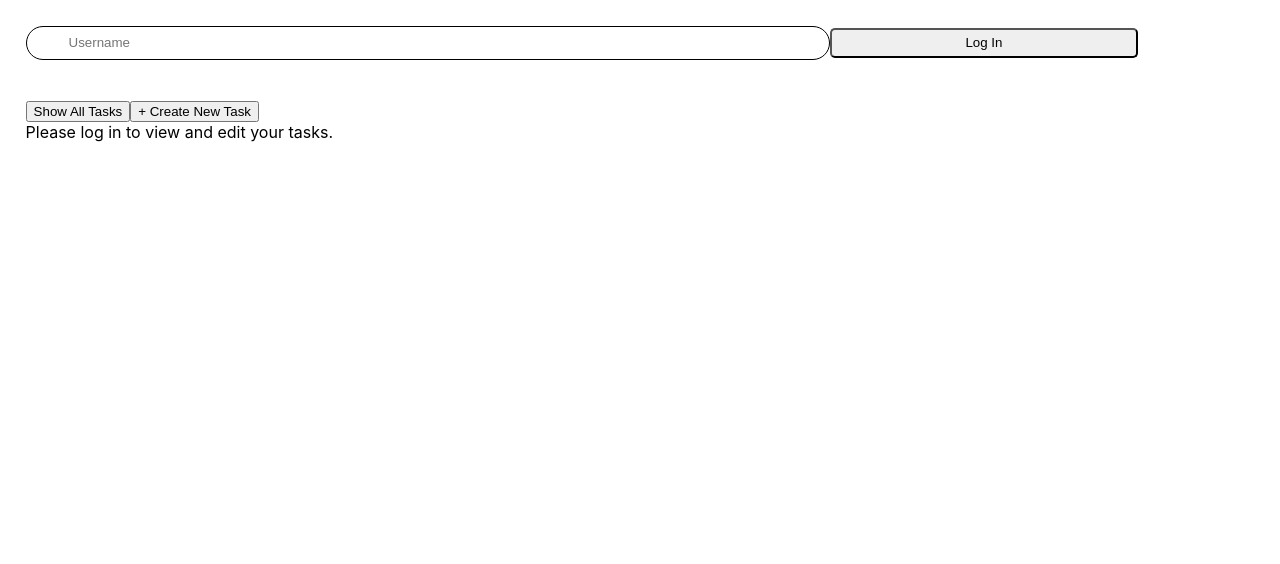
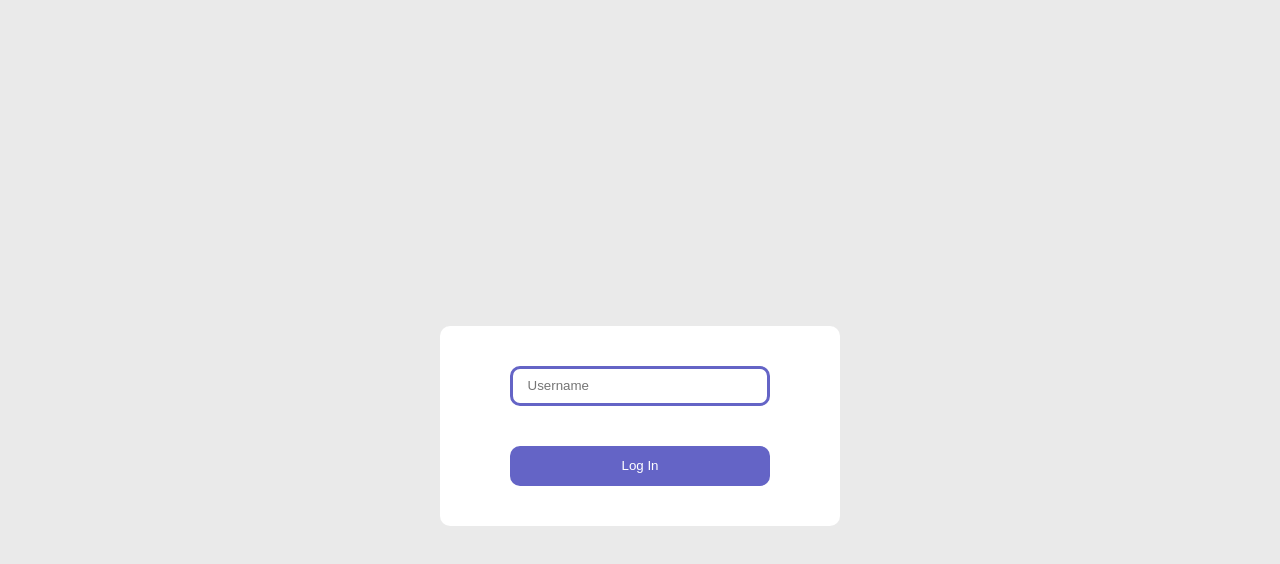
Before and after one commit to steph-beneschan-256/task-tracker, a React (Create React App) app: page / in a window 1280 px wide. Shown: the top 564 px of the page. Built offline with nearby package versions, Linux system fonts and the light colour scheme.

Commit message:
styling and prevent logout on refresh

```diff
--- a/src/App.css
+++ b/src/App.css
@@ -1,5 +1,27 @@
+/* ---------------- App.js ---------------*/
+
 .App {
   padding: 2vw;
+}
+
+.loggedOut {
+  background-color: rgb(234, 234, 234);
+  display: flex;
+  height: 100vh;
+  height: 100svh;
+  justify-content: center;
+  align-items: center;
+}
+
+#loginBarContainer {
+  border-radius: 10px;
+  background-color: rgb(255, 255, 255);
+  display: flex;
+  height: 25vh;
+  width: 90%;
+  max-width: 400px;
+  /* width: 100%;
+  height: 100%; */
 }
 
 @media (prefers-reduced-motion: no-preference) {
@@ -18,27 +40,47 @@
   background-color: black;
   width: 100%;
   height: 1px;
-
 }
 
 /* ----------- Log-In Bar -----------*/
 .log-in-bar {
   width: 100%;
+  display: flex;
+  flex-direction: column;
+  justify-content: center;
+  align-items: center;
 }
+
+.loginBarContainer {
+  display: flex;
+  flex-direction: column;
+  justify-content: space-between;
+  align-items: center;
+  height: 60%;
+  width: 100%;
+  padding: 20px;
+  max-height: 400px;
+}
+
 .log-in-bar .username-field {
   width: 65%;
-  height: 5vw;
-  max-height: 30px;
-  border-radius: 50px;
+  height: 20vw;
+  max-height: 40px;
+  border-radius: 10px;
   text-indent: 5%;
-  border: solid 1px;
+  border: solid 3px rgb(100, 100, 198);
+  box-sizing: border-box;
+}
 
-}
 .log-in-bar button {
-  width: 25%;
-  height: 5vw;
-  max-height: 30px;
-  border-radius: 5px;
+  width: 65%;
+  height: 20vw;
+  /* height: 5vw; */
+  max-height: 40px;
+  border-radius: 10px;
+  border: none;
+  background-color: rgb(100, 100, 198);
+  color: white;
 }
 
 /* ------- Task Creation Form -------*/
@@ -63,7 +105,8 @@
   font-size: small;
 }
 
-.task-creator input, textarea {
+.task-creator input,
+textarea {
   width: 100%;
   font-size: large;
 }
@@ -110,53 +153,53 @@
 
 /* ------------Task List ------------*/
 .taskList {
-  display:flex;
+  display: flex;
   flex-wrap: wrap;
-  align-content:flex-start;
-  gap:10px;
-  margin:auto;
-  background-color:beige;
-  padding:1%;
+  align-content: flex-start;
+  gap: 10px;
+  margin: auto;
+  background-color: beige;
+  padding: 1%;
 }
 .task {
-  padding:3px;
-  background-color:#dddddd;
-  width:30%;
-  max-width:300px;
-  height:auto;
-  box-sizing:border-box;
+  padding: 3px;
+  background-color: #dddddd;
+  width: 30%;
+  max-width: 300px;
+  height: auto;
+  box-sizing: border-box;
 }
 
 .task form {
-  box-sizing:border-box;
+  box-sizing: border-box;
 }
 
-.task form textarea{
-  box-sizing:border-box;
-  border:none;
-  resize:none;
+.task form textarea {
+  box-sizing: border-box;
+  border: none;
+  resize: none;
 }
 
-.task form button{
-  height:auto;
-  text-align:center;
-  margin:auto;
+.task form button {
+  height: auto;
+  text-align: center;
+  margin: auto;
 }
 
 .description {
-  height:10rem;
+  height: 10rem;
 }
 
 .text-center {
-  text-align:center;
+  text-align: center;
 }
 
 .complete {
-  background-color:#dddddd;
+  background-color: #dddddd;
 }
 
 .incomplete {
-  background-color:#f4fab6;
+  background-color: #f4fab6;
 }
 
 .transparent {
@@ -172,7 +215,62 @@
 }
 
 .flex {
-  display:flex;
+  display: flex;
   justify-content: flex-start;
-  gap:5px;
+  gap: 5px;
 }
+
+/*---------------- Loader ---------------- */
+.loader {
+  color: #bfbfbf;
+  font-size: 45px;
+  text-indent: -9999em;
+  overflow: hidden;
+  width: 1em;
+  height: 1em;
+  border-radius: 50%;
+  position: relative;
+  transform: translateZ(0);
+  animation: mltShdSpin 1.7s infinite ease, round 1.7s infinite ease;
+}
+
+@keyframes mltShdSpin {
+  0% {
+    box-shadow: 0 -0.83em 0 -0.4em, 0 -0.83em 0 -0.42em, 0 -0.83em 0 -0.44em,
+      0 -0.83em 0 -0.46em, 0 -0.83em 0 -0.477em;
+  }
+  5%,
+  95% {
+    box-shadow: 0 -0.83em 0 -0.4em, 0 -0.83em 0 -0.42em, 0 -0.83em 0 -0.44em,
+      0 -0.83em 0 -0.46em, 0 -0.83em 0 -0.477em;
+  }
+  10%,
+  59% {
+    box-shadow: 0 -0.83em 0 -0.4em, -0.087em -0.825em 0 -0.42em,
+      -0.173em -0.812em 0 -0.44em, -0.256em -0.789em 0 -0.46em,
+      -0.297em -0.775em 0 -0.477em;
+  }
+  20% {
+    box-shadow: 0 -0.83em 0 -0.4em, -0.338em -0.758em 0 -0.42em,
+      -0.555em -0.617em 0 -0.44em, -0.671em -0.488em 0 -0.46em,
+      -0.749em -0.34em 0 -0.477em;
+  }
+  38% {
+    box-shadow: 0 -0.83em 0 -0.4em, -0.377em -0.74em 0 -0.42em,
+      -0.645em -0.522em 0 -0.44em, -0.775em -0.297em 0 -0.46em,
+      -0.82em -0.09em 0 -0.477em;
+  }
+  100% {
+    box-shadow: 0 -0.83em 0 -0.4em, 0 -0.83em 0 -0.42em, 0 -0.83em 0 -0.44em,
+      0 -0.83em 0 -0.46em, 0 -0.83em 0 -0.477em;
+  }
+}
+
+@keyframes round {
+  0% {
+    transform: rotate(0deg);
+  }
+  100% {
+    transform: rotate(360deg);
+  }
+}
--- a/src/App.js
+++ b/src/App.js
@@ -1,12 +1,13 @@
-import logo from './logo.svg';
-import './App.css';
-import TaskCreator from './taskCreator';
-import Task from './Task';
-import LoginBar from './LoginBar';
-import { useState } from 'react';
-import { useEffect } from 'react';
-import { render } from '@testing-library/react';
-import TaskList from './TaskList';
+import logo from "./logo.svg";
+import "./App.css";
+import TaskCreator from "./taskCreator";
+import Task from "./Task";
+import LoginBar from "./LoginBar";
+import { useState } from "react";
+import { useEffect } from "react";
+import { render } from "@testing-library/react";
+import TaskList from "./TaskList";
+import useLocalStorage from "./useLocalStorage";
 let taskData = require("./sampleTaskData.json");
 const userDataEndpoint = "https://lighthall-task-app.onrender.com";
 
@@ -16,11 +17,22 @@ function App() {
   const [userID, setUserID] = useState(""); //using placeholder ID for testing
   const [editTaskPrompt, setEditTaskPrompt] = useState(<></>);
   const [userTasks, setUserTasks] = useState([]);
+  const [userDataLS, setUserDataLS] = useLocalStorage(null, "userData")
 
-  function showEditForm(taskID=null, taskData=null) {
+  useEffect(() => {
+    console.log(userDataLS)
+  },[userDataLS]);
+
+  function showEditForm(taskID = null, taskData = null) {
     setEditTaskPrompt(
-      <TaskCreator onTaskSaved={taskSaved} onEditCanceled={taskEditCanceled} userID={userID} taskID={taskID} taskData={taskData}/>
-    )
+      <TaskCreator
+        onTaskSaved={taskSaved}
+        onEditCanceled={taskEditCanceled}
+        userID={userID}
+        taskID={taskID}
+        taskData={taskData}
+      />
+    );
   }
 
   function createNewTask() {
@@ -46,6 +58,7 @@ function App() {
   }
 
   function loggedOut() {
+    setUserDataLS(null)
     setUserName("");
     setUserID("");
     setUserTasks([]);
@@ -57,47 +70,52 @@ function App() {
     fetch(`${userDataEndpoint}/user/${userName}`, {
       method: "GET",
       headers: {
-        "Accept": "*/*",
-        "Connection": "keep-alive",
+        Accept: "*/*",
+        Connection: "keep-alive",
       },
     }).then((response) => {
-      response.json().then(a => {
+      response.json().then((a) => {
         console.log(a);
         setUserTasks(a.tasks); //update all tasks for the UI
-      })
+      });
     });
-
   }
 
   return (
-    <div className="App">
-      { !userID ?
-        (<LoginBar onLoggedIn={loggedIn} dataEndpoint={userDataEndpoint} />)
-        : (<div>
-            Logged in as {userName}
-            <button onClick={loggedOut}>Sign Out</button>
-          </div>)
-      }
+    <div className={`App ${!userID ? "loggedOut" : "loggedIn"}`}>
+      {!userID ? (
+        <div id="loginBarContainer">
+          <LoginBar onLoggedIn={loggedIn} dataEndpoint={userDataEndpoint} setUserDataLS={setUserDataLS} userDataLS={userDataLS} />
+        </div>
+      ) : (
+        <div>
+          Logged in as {userName}
+          <button onClick={loggedOut}>Sign Out</button>
+        </div>
+      )}
 
-      <br></br>
-      {editTaskPrompt}
-      <br></br>
+      {userID && (
+        <>
+          <br></br>
+          {editTaskPrompt}
+          <br></br>
 
-      <button onClick={logTasks}>
-      Show All Tasks
-      </button>
-      <button onClick={createNewTask}>
-        + Create New Task
-      </button>
+          <button onClick={logTasks}>Show All Tasks</button>
+          <button onClick={createNewTask}>+ Create New Task</button>
 
-      {userID ? (<div>
-        <TaskList logTasks={logTasks} userDataEndpoint={userDataEndpoint} userTasks={userTasks}/>
-      </div>)
-      :
-      (<div>
-        Please log in to view and edit your tasks.
-      </div>)}
-
+          {userID ? (
+            <div>
+              <TaskList
+                logTasks={logTasks}
+                userDataEndpoint={userDataEndpoint}
+                userTasks={userTasks}
+              />
+            </div>
+          ) : (
+            <div>Please log in to view and edit your tasks.</div>
+          )}
+        </>
+      )}
     </div>
   );
 }
--- /dev/null
+++ b/src/Loading.js
@@ -0,0 +1,9 @@
+import React from 'react'
+
+function Loading() {
+  return (
+    <span className="loader"></span>
+  )
+}
+
+export default Loading
--- a/src/LoginBar.js
+++ b/src/LoginBar.js
@@ -1,88 +1,111 @@
-import { useState } from "react"
+import { useEffect, useState } from "react";
+import Loading from "./Loading";
 
-export default function LoginBar({onLoggedIn, dataEndpoint}) {
+export default function LoginBar({
+  onLoggedIn,
+  dataEndpoint,
+  setUserDataLS,
+  userDataLS,
+}) {
   const [userName, setUserName] = useState("");
   const [statusMsg, setStatusMsg] = useState("");
+  const [isLoadingLogin, setIsLoadingLogin] = useState(false);
 
   async function getUserData() {
-        let response1 = await (
-            fetch(`${dataEndpoint}/user/${userName}`, {
+    console.log("llamada")
+    let response1 = await fetch(`${dataEndpoint}/user/${userName}`, {
       method: "GET",
       headers: {
-                    "Accept": "application/json",
-                    "Connection": "keep-alive"
-                }
-            }));
+        Accept: "application/json",
+        Connection: "keep-alive",
+      },
+    });
 
-        if(response1["status"] === 200) {
+    if (response1["status"] === 200) {
       // User already exists
-            const data = await response1.json().then(jsonData => {
+      const data = await response1.json().then((jsonData) => {
         const userID = jsonData["id"];
         const tasks = jsonData["tasks"];
-                return {"id":userID, "tasks":tasks};
-            })
+        return { id: userID, tasks: tasks };
+      });
       return data;
-        }
-        else {
+    } else {
       // Must register user
       console.log(userName);
-            let response2 = await (
-                fetch(`${dataEndpoint}/user`, {
+      let response2 = await fetch(`${dataEndpoint}/user`, {
         method: "POST",
         headers: {
-                        "Accept": "application/json",
+          Accept: "application/json",
           "Content-Type": "application/json",
-                        "Connection": "keep-alive"
+          Connection: "keep-alive",
         },
         body: JSON.stringify({
-                        "user": {
-                          "name": userName
-                        }
-                    })
-                })
-            );
+          user: {
+            name: userName,
+          },
+        }),
+      });
 
-            if(response2["status"] === 201) {
+      if (response2["status"] === 201) {
         // New user created
-                const responseData2 = await response2.json().then(jsonData => {
+        const responseData2 = await response2.json().then((jsonData) => {
           const userID = jsonData["id"];
           const tasks = [];
-                    return {"id":userID, "tasks":tasks};
-                })
+          return { id: userID, tasks: tasks };
+        });
         return responseData2;
-
       }
     }
     return null;
   }
 
   async function logInButtonPressed() {
-        if(userName !== "") {
+    if (userName !== "") {
+      setIsLoadingLogin(true);
       const userData = await getUserData();
       console.log(userData);
-            if(userData)
-                onLoggedIn({"id":userData["id"], "name":userName, "tasks":userData["tasks"]});
-            else
-                setStatusMsg("An unknown error has occurred");
+      setIsLoadingLogin(true);
+      if (userData) {
+        onLoggedIn({
+          id: userData["id"],
+          name: userName,
+          tasks: userData["tasks"],
+        });
+        setUserDataLS(userName);
+      } else setStatusMsg("An unknown error has occurred");
     }
   }
 
-    return(
+  useEffect(() => {
+    if (userDataLS && userDataLS !== "") {
+      setUserName(userDataLS);
+      if (userName !== "") {
+        getUserData();
+        logInButtonPressed();
+        console.log("a");
+      }
+    }
+  }, [userDataLS, userName]);
+
+  return (
     <div className="log-in-bar">
-            <div>
-                <input type="text" className="username-field" value={userName}
+      {isLoadingLogin ? (
+        <Loading />
+      ) : (
+        <>
+          <div className="loginBarContainer">
+            <input
+              type="text"
+              className="username-field"
+              value={userName}
               placeholder="Username"
-                onChange={e => setUserName(e.target.value)} />
-                <button onClick={logInButtonPressed}>
-                    Log In
-
-                </button>
+              onChange={(e) => setUserName(e.target.value)}
+            />
+            <button onClick={logInButtonPressed}>Log In</button>
           </div>
-            <div>
-                {statusMsg}
+          <div>{statusMsg}</div>
+        </>
+      )}
     </div>
-
-
-        </div>
-    )
+  );
 }
--- /dev/null
+++ b/src/useLocalStorage.js
@@ -0,0 +1,16 @@
+import { useEffect, useState } from "react";
+
+function useLocalStorage(defaultValue, key) {
+  const [value, setValue] = useState(() => {
+    const stickyValue = localStorage.getItem(key);
+
+    return stickyValue !== null ? JSON.parse(stickyValue) : defaultValue;
+  });
+
+  useEffect(() => {
+    localStorage.setItem(key, JSON.stringify(value));
+  }, [key, value]);
+  return [value, setValue];
+}
+
+export default useLocalStorage;
```
Lines whose indentation alone changed are shown as unchanged.
